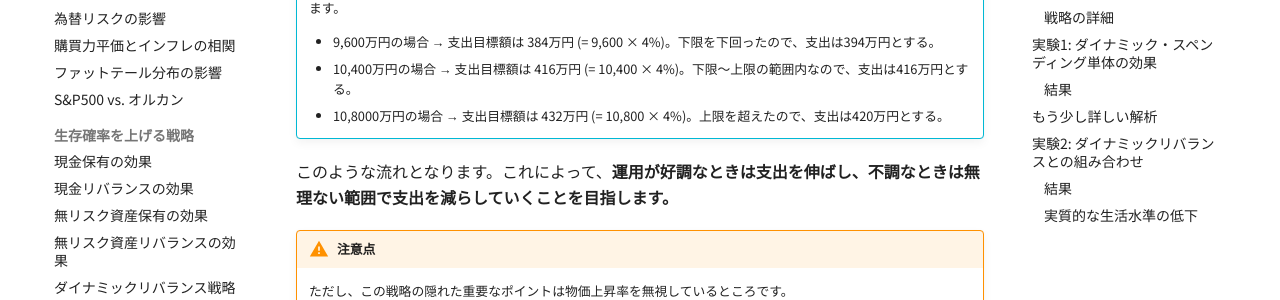
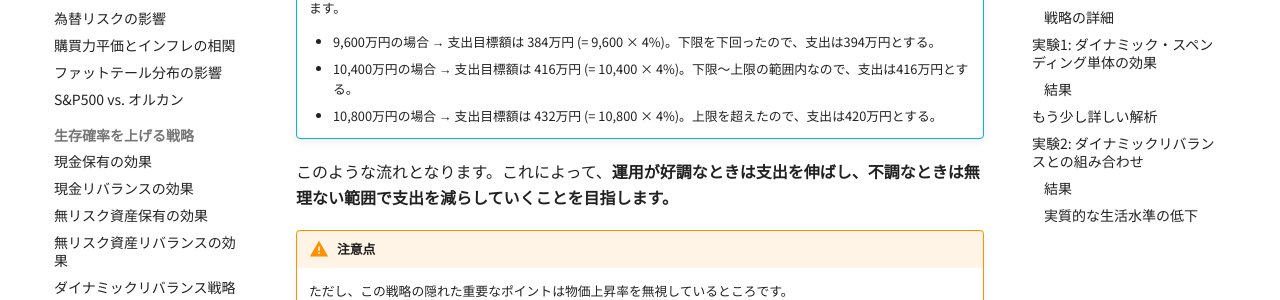
Before and after one commit to TakibiFire/JapaneseTrinityStudy, an MkDocs documentation site: the page built from docs/dynamic_spending.md, in a window 1280 px wide and 900 px high, scrolled down 1757 px. Shown: the part 154-454 px from the top of the window. Built offline with MkDocs 1.6.1 and Material for MkDocs 9.7.7, drawn with Linux system fonts in a browser that asks for light colours.

Commit message:
Fix typo in dynamic_spending

```diff
--- a/docs/dynamic_spending.md
+++ b/docs/dynamic_spending.md
@@ -63,7 +63,7 @@ DO NOT DELETE:
 
     * 9,600万円の場合 → 支出目標額は 384万円 (= 9,600 × 4%)。下限を下回ったので、支出は394万円とする。
     * 10,400万円の場合 → 支出目標額は 416万円 (= 10,400 × 4%)。下限〜上限の範囲内なので、支出は416万円とする。
-    * 10,8000万円の場合 → 支出目標額は 432万円 (= 10,800 × 4%)。上限を超えたので、支出は420万円とする。
+    * 10,800万円の場合 → 支出目標額は 432万円 (= 10,800 × 4%)。上限を超えたので、支出は420万円とする。
 
 このような流れとなります。これによって、**運用が好調なときは支出を伸ばし、不調なときは無理ない範囲で支出を減らしていくことを目指します。**
 
```
